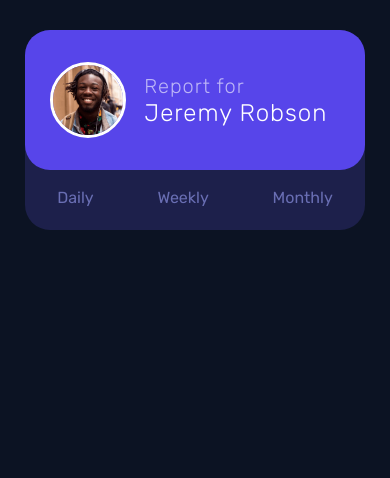
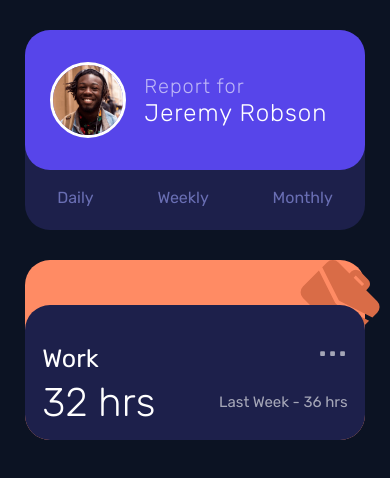
Before and after one commit to SebasRios34/Time-Tracking-Dashboard, a plain HTML site: page index.html in a window 390 px wide. Drawn offline with Linux system fonts and the light colour scheme.

Commit message:
added mobile styling for user and time containers

```diff
--- a/index.html
+++ b/index.html
@@ -33,5 +33,21 @@
         <h3>Monthly</h3>
       </div>
     </div>
+
+    <div class="time-container">
+      <div class="image-container">
+        <img src="images/icon-work.svg" alt="" />
+      </div>
+      <div class="general-info-container">
+        <div class="top-section">
+          <h3>Work</h3>
+          <a>...</a>
+        </div>
+        <div class="lower-section">
+          <h1>32 hrs</h1>
+          <p>Last Week - 36 hrs</p>
+        </div>
+      </div>
+    </div>
   </body>
 </html>
--- a/index.scss
+++ b/index.scss
@@ -2,6 +2,7 @@
 $bgColorMain: #0c1323;
 $bgColorUserContainer: #1d204b;
 $bgColorInfoContainer: #5745ea;
+$bgColorTimeContainer: #ff8b64;
 
 /* font colors */
 $fontColorH2: #ffffff;
@@ -12,7 +13,11 @@ body {
   font-family: "Rubik", sans-serif;
   background-color: $bgColorMain;
   display: flex;
+  flex-direction: column;
   justify-content: center;
+  align-items: center;
+  width: 100%;
+  gap: 30px;
 
   .user-container {
     background-color: $bgColorUserContainer;
@@ -90,9 +95,88 @@ body {
     }
   }
 
+  .time-container {
+    background-color: $bgColorTimeContainer;
+    display: flex;
+    flex-direction: column;
+    justify-content: flex-end;
+    width: 87%;
+    height: 180px;
+    border-radius: 25px;
+
+    .image-container {
+      display: flex;
+      justify-content: flex-end;
+      position: absolute;
+      top: 260px;
+      left: 300px;
+
+      img {
+        width: 80px;
+        height: 80px;
+      }
+    }
+
+    .general-info-container {
+      position: relative;
+      background-color: $bgColorUserContainer;
+      display: flex;
+      flex-direction: column;
+      justify-content: center;
+      align-items: center;
+      height: 75%;
+      border-radius: 25px;
+
+      .top-section {
+        display: flex;
+        justify-content: space-between;
+        align-items: center;
+        width: 90%;
+
+        h3 {
+          font-size: 25px;
+          margin-top: 12px;
+        }
+
+        a {
+          color: #ffffff;
+          opacity: 0.6;
+          font-size: 40px;
+          height: 60px;
+
+          &:hover {
+            opacity: 1;
+          }
+
+          &:focus {
+            opacity: 1;
+          }
+        }
+      }
+
+      .lower-section {
+        display: flex;
+        justify-content: space-between;
+        align-items: center;
+        width: 90%;
+
+        h1 {
+          font-size: 40px;
+          font-weight: lighter;
+        }
+
+        p {
+          opacity: 0.6;
+          font-size: 15px;
+        }
+      }
+    }
+  }
+
   /* Dev Test*/
   h3,
   h2,
+  h1,
   p {
     color: #ffffff;
   }
```
Also changed, not shown: data/data.json (added, +104 -0 lines), css/index.css, 1 other file.
